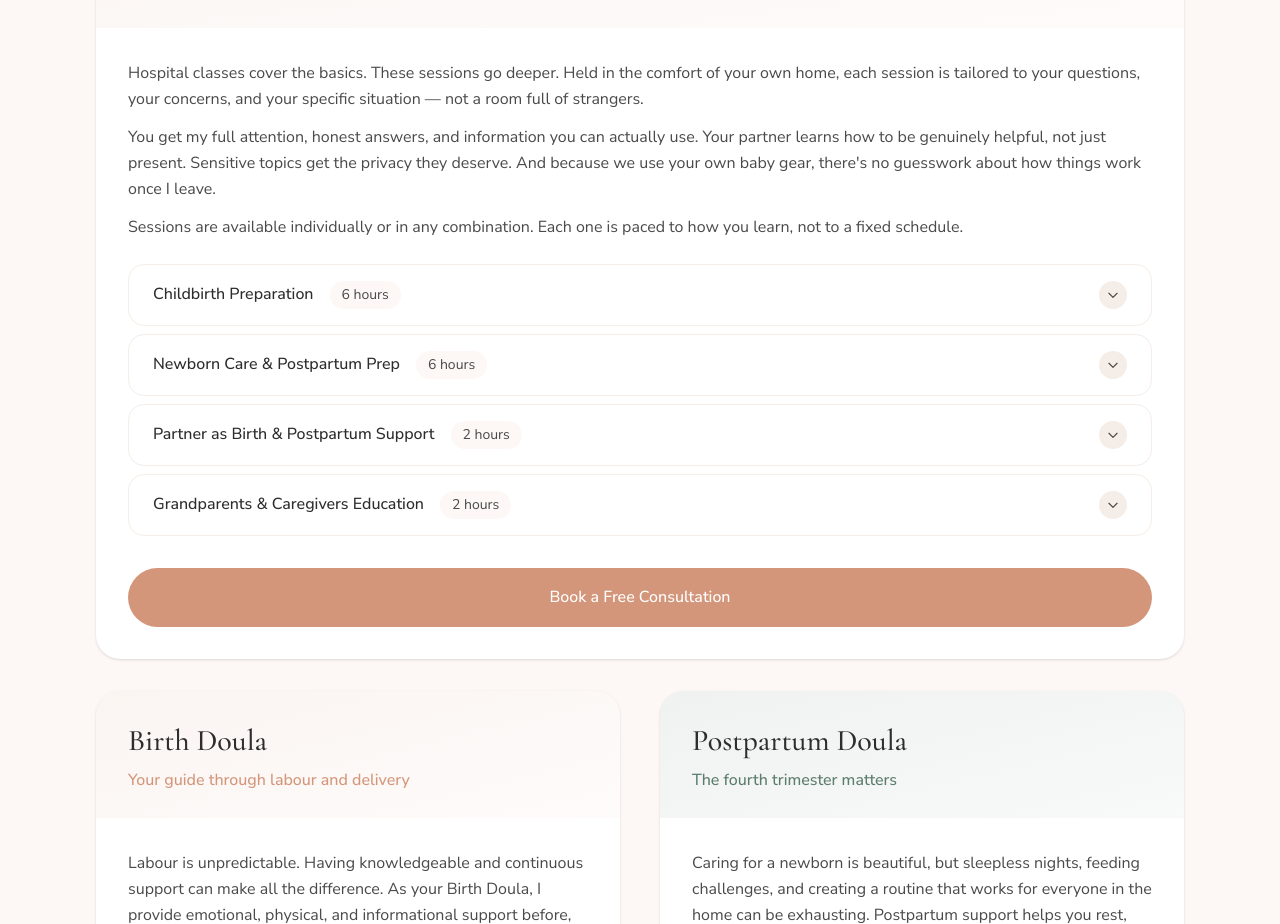
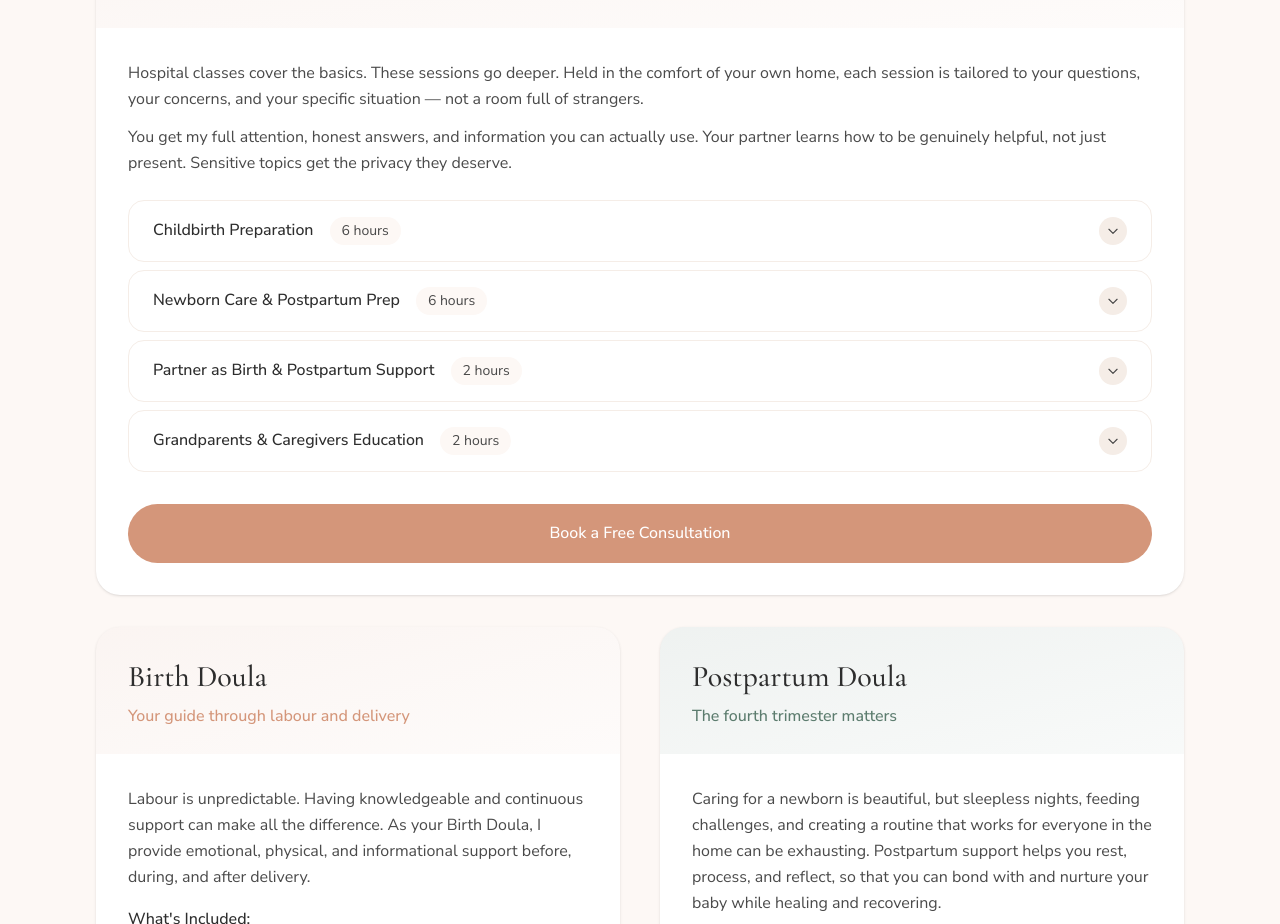
Before and after one commit to carepairdoula/carepairdoula, a React (Vite) app: page / in a window 1280 px wide. Shown: the part 3021-3945 px from the top of the page. Built offline with nearby package versions, Linux system fonts and the light colour scheme.

Commit message:
Update Services.jsx

```diff
--- a/src/components/Services.jsx
+++ b/src/components/Services.jsx
@@ -145,11 +145,8 @@ export default function Services() {
                 <p className="text-charcoal-light leading-relaxed mb-3">
                   Hospital classes cover the basics. These sessions go deeper. Held in the comfort of your own home, each session is tailored to your questions, your concerns, and your specific situation — not a room full of strangers.
                 </p>
-                <p className="text-charcoal-light leading-relaxed mb-3">
-                  You get my full attention, honest answers, and information you can actually use. Your partner learns how to be genuinely helpful, not just present. Sensitive topics get the privacy they deserve. And because we use your own baby gear, there's no guesswork about how things work once I leave.
-                </p>
                 <p className="text-charcoal-light leading-relaxed mb-6">
-                  Sessions are available individually or in any combination. Each one is paced to how you learn, not to a fixed schedule.
+                  You get my full attention, honest answers, and information you can actually use. Your partner learns how to be genuinely helpful, not just present. Sensitive topics get the privacy they deserve.
                 </p>
 
                 <div className="space-y-2 mb-8">
```
